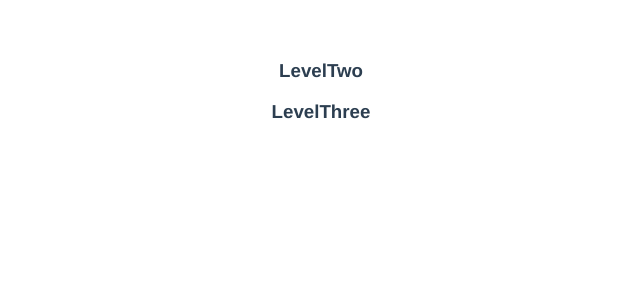
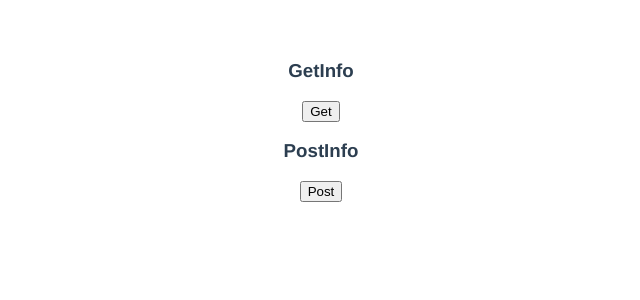
Before and after one commit to yuQ-7148/study_vue3.0, a Vue app: page / in a window 1280 px wide. Shown: the top 300 px of the page, without its empty margins (319-959 px from the left). Built offline with nearby package versions, Linux system fonts and the light colour scheme.

Commit message:
全局配置axios

```diff
--- /dev/null
+++ b/src/components/13.network/App.vue
@@ -0,0 +1,20 @@
+<template>
+    <div>
+       <get-info></get-info>
+       <post-info></post-info>
+    </div>
+</template>
+
+<script>
+import GetInfo from './GetInfo.vue'
+import PostInfo from './PostInfo.vue'
+export default {
+    name: 'MyApp',
+    components: {
+        GetInfo,
+        PostInfo
+    }
+}
+</script>
+
+<style scoped></style>
--- /dev/null
+++ b/src/components/13.network/GetInfo.vue
@@ -0,0 +1,25 @@
+<template>
+    <div>
+        <h3>GetInfo</h3>
+        <button type="button" @click="getInfo">Get</button>
+    </div>
+</template>
+
+<script>
+export default {
+    name: 'GetInfo',
+    methods: {
+        async getInfo() {
+            const { data: res } = await this.$http.get('/api/get', {
+                params: {
+                    name: 'zs',
+                    age: 33
+                }
+            })
+            console.log(res);
+        }
+    }
+}
+</script>
+
+<style scoped></style>
--- /dev/null
+++ b/src/components/13.network/PostInfo.vue
@@ -0,0 +1,20 @@
+<template>
+    <div>
+        <h3>PostInfo</h3>
+        <button type="button" @click="postInfo">Post</button>
+    </div>
+</template>
+
+<script>
+export default {
+    name: 'PostInfo',
+    methods: {
+        async postInfo() {
+            const {data: res} = await this.$http.post('/api/post', { name: 'zs', age: 20 })
+            console.log(res);
+        }
+    }
+}
+</script>
+
+<style scoped></style>
--- a/src/main.js
+++ b/src/main.js
@@ -7,14 +7,22 @@ import { createApp } from 'vue'
 // import App from './components/09.watch/App.vue'
 // import App from './components/10.life-cycle/App.vue'
 // import App from './components/11.brother/App.vue'
-import App from './components/12.provide&injict/App.vue'
+// import App from './components/12.provide&injict/App.vue'
+import App from './components/13.network/App.vue'
 import './index.css'
+import axios from 'axios'
 
+const app = createApp(App)
+
+axios.defaults.baseURL = 'https://www.escook.cn'
+app.config.globalProperties.$http = axios
+
+app.mount('#app')
+
+
+
+//全局注册组件
 import Swiper from './components/01.globalReg/Swiper.vue'
 import Test from './components/01.globalReg/Test.vue'
-
-const app = createApp(App)
-app.mount('#app')
-
 app.component(Swiper.name, Swiper)
 app.component('MyTest', Test)
```
